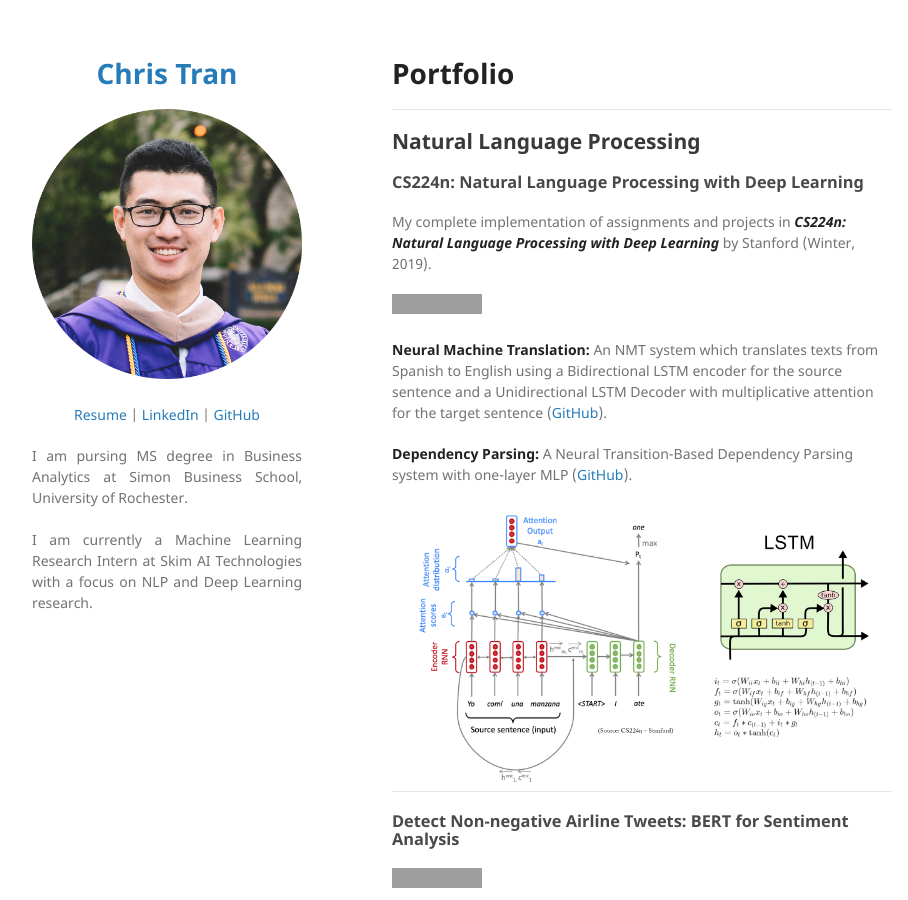
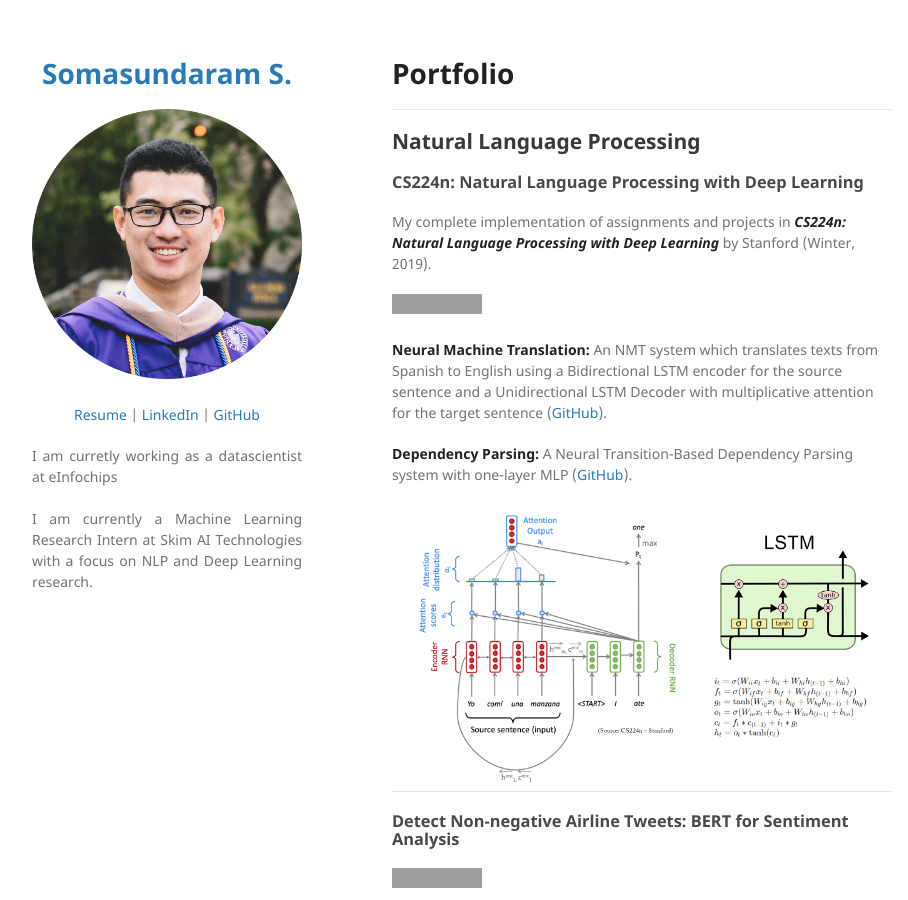
Before and after one commit to somasundaram1702/somasundaram1702.github.io, a Jekyll site: the page built from index.md, in a window 1280 px wide and 900 px high. Shown: the whole window, without its empty margins (178-1086 px from the left). Built offline with Jekyll 4.4.1, drawn with Linux system fonts in a browser that asks for light colours; our own code applies the rules of GitHub Pages for plain Markdown files; grey boxes are pictures that could not be loaded.

Commit message:
Update _config.yml

```diff
--- a/_config.yml
+++ b/_config.yml
@@ -1,4 +1,4 @@
-title: <p align="center"> Chris Tran </p>
+title: <p align="center"> Somasundaram S. </p>
 
 logo: "/images/picture.png?raw=true"
 
@@ -6,11 +6,11 @@ description:
   <p align="center">
   <a href="pdf/resume.pdf">Resume</a> |
   <a href="https://www.linkedin.com/in/chriskhanhtran/">LinkedIn</a> |
-  <a href="https://github.com/chriskhanhtran">GitHub</a>
+  <a href="https://github.com/somasundaram1702">GitHub</a>
   </p>
 
   <p align="justify">
-  I am pursing MS degree in Business Analytics at Simon Business School, University of Rochester.
+  I am curretly working as a datascientist at eInfochips
   <br><br>
   I am currently a Machine Learning Research Intern at Skim AI Technologies with a focus on NLP and Deep Learning research.
   <br><br>
```
